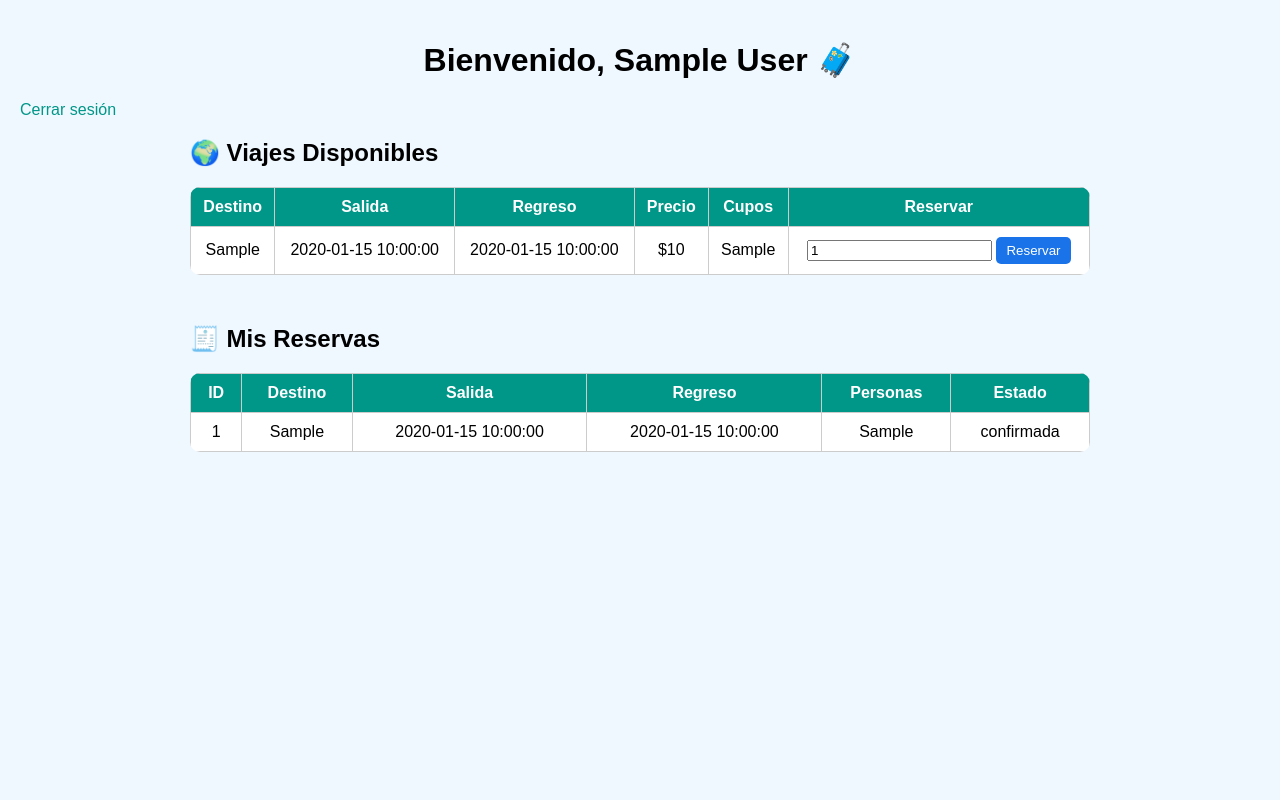
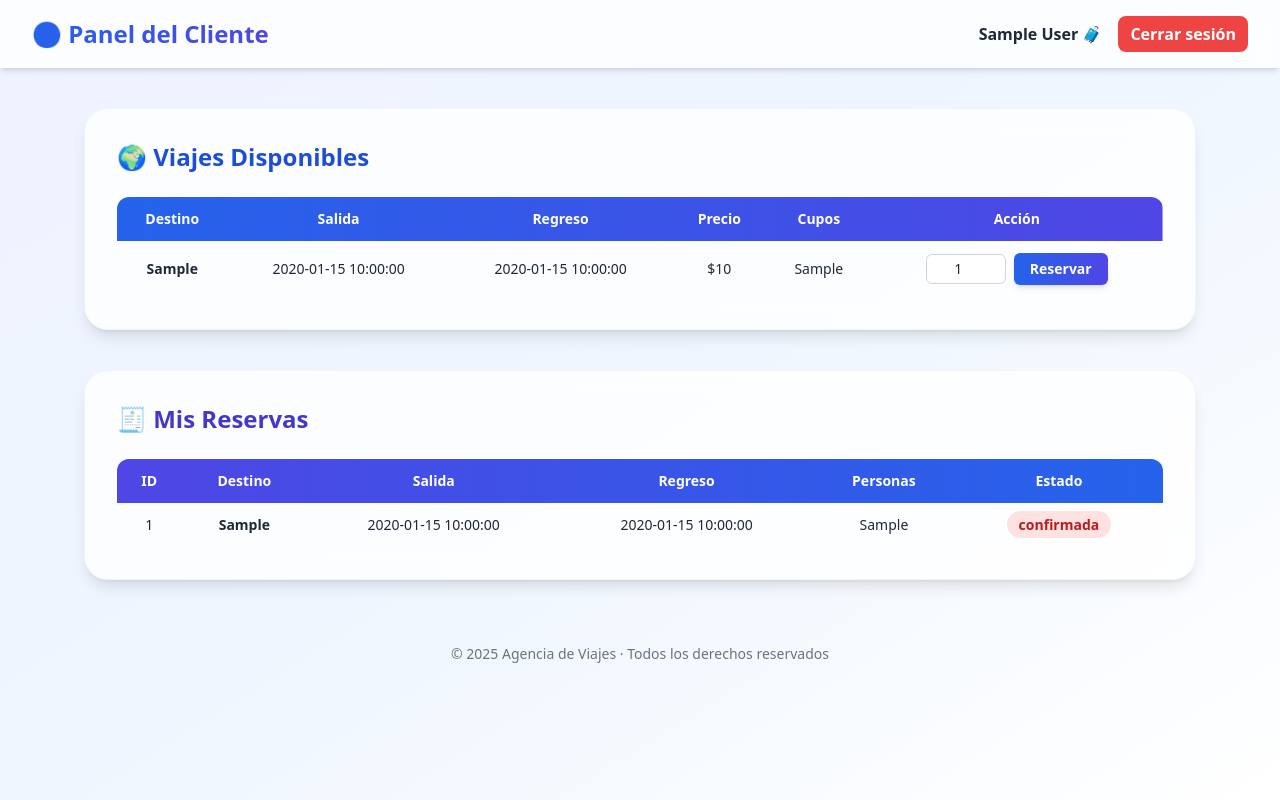
Before and after one commit to AndersonRobles21/Proyecto-Leonardo, a PHP site: page /cliente_dashboard.php in a window 1280 px wide. Run offline with PHP 8.4, Linux system fonts and the light colour scheme; the visitor is signed in with stand-in values (Sample User, id 1); tables that the repository leaves empty or names only in its code hold one stand-in row (values such as "Sample post"); some libraries are stand-ins or nearby versions.

Commit message:
Refactor cliente_dashboard.php with Tailwind CSS

```diff
--- a/views/cliente/cliente_dashboard.php
+++ b/views/cliente/cliente_dashboard.php
@@ -1,7 +1,6 @@
 <?php
 session_start();
 include("../../models/conexion.php");
-
 
 // Validar rol del cliente
 if (!isset($_SESSION['rol']) || $_SESSION['rol'] != 3) {
@@ -45,116 +44,147 @@ $reservas = mysqli_query($conn, "
 <head>
     <meta charset="UTF-8">
     <title>Panel del Cliente</title>
-    <style>
-        body {
-            font-family: Arial;
-            background-color: #f0f8ff;
-            margin: 0;
-            padding: 20px;
+    <script src="https://cdn.tailwindcss.com"></script>
+    <script>
+        tailwind.config = {
+            darkMode: 'media',
+            theme: {
+                extend: {
+                    colors: {
+                        primary: '#4F46E5',
+                        secondary: '#3B82F6',
+                    },
+                },
+            },
         }
-        h1 {
-            text-align: center;
-        }
-        .contenedor {
-            display: flex;
-            flex-direction: column;
-            gap: 30px;
-            max-width: 900px;
-            margin: 0 auto;
-        }
-        table {
-            width: 100%;
-            border-collapse: collapse;
-            background: #fff;
-            border-radius: 10px;
-            overflow: hidden;
-        }
-        th, td {
-            padding: 10px;
-            border: 1px solid #ccc;
-            text-align: center;
-        }
-        th {
-            background-color: #009688;
-            color: white;
-        }
-        button {
-            background: #1a73e8;
-            color: white;
-            border: none;
-            padding: 6px 10px;
-            border-radius: 5px;
-            cursor: pointer;
-        }
-        button:hover { background: #0d5ec2; }
-        .mensaje { text-align: center; color: green; }
-        a { text-decoration: none; color: #009688; }
-    </style>
+    </script>
 </head>
-<body>
-    <h1>Bienvenido, <?= $_SESSION['nombre']; ?> 🧳</h1>
-    <a href="../../controllers/logout.php" class="text-red-600 font-bold hover:underline">Cerrar sesión</a>
-    <?php if ($mensaje) echo "<p class='mensaje'>$mensaje</p>"; ?>
 
-    <div class="contenedor">
+<body class="bg-gradient-to-br from-indigo-50 via-blue-50 to-white dark:from-gray-900 dark:via-slate-900 dark:to-gray-800 min-h-screen text-gray-800 dark:text-gray-100 transition-all duration-500">
+
+    <!-- NAVBAR -->
+    <header class="flex justify-between items-center px-8 py-4 bg-white/80 dark:bg-gray-900/80 backdrop-blur-lg shadow-md sticky top-0 z-50">
+        <h1 class="text-2xl font-extrabold text-transparent bg-clip-text bg-gradient-to-r from-blue-600 to-indigo-600">
+            🌎 Panel del Cliente
+        </h1>
+        <div class="flex items-center gap-4">
+            <span class="font-semibold"><?= $_SESSION['nombre']; ?> 🧳</span>
+            <a href="../../controllers/logout.php" class="bg-red-500 hover:bg-red-600 text-white font-semibold py-1.5 px-3 rounded-lg transition">
+                Cerrar sesión
+            </a>
+        </div>
+    </header>
+
+    <main class="max-w-6xl mx-auto py-10 px-5 space-y-10">
+
+        <?php if ($mensaje): ?>
+            <p class="text-center text-green-600 dark:text-green-400 font-semibold text-lg"><?= $mensaje; ?></p>
+        <?php endif; ?>
+
         <!-- VIAJES DISPONIBLES -->
-        <section>
-            <h2>🌍 Viajes Disponibles</h2>
-            <table>
+        <section class="bg-white/80 dark:bg-gray-900/60 backdrop-blur-md rounded-3xl shadow-lg p-8 border border-gray-200/40 dark:border-gray-700">
+            <h2 class="text-2xl font-bold mb-6 flex items-center gap-2 text-blue-700 dark:text-blue-400">
+                🌍 Viajes Disponibles
+            </h2>
+
+            <div class="overflow-x-auto rounded-xl">
+                <table class="w-full text-sm text-center border-collapse">
+                    <thead class="bg-gradient-to-r from-blue-600 to-indigo-600 text-white">
                         <tr>
-                    <th>Destino</th>
-                    <th>Salida</th>
-                    <th>Regreso</th>
-                    <th>Precio</th>
-                    <th>Cupos</th>
-                    <th>Reservar</th>
+                            <th class="p-3">Destino</th>
+                            <th class="p-3">Salida</th>
+                            <th class="p-3">Regreso</th>
+                            <th class="p-3">Precio</th>
+                            <th class="p-3">Cupos</th>
+                            <th class="p-3">Acción</th>
                         </tr>
+                    </thead>
+                    <tbody class="divide-y divide-gray-200 dark:divide-gray-700">
                         <?php while($v = mysqli_fetch_assoc($viajes)) { ?>
-                <tr>
-                    <td><?= $v['destino']; ?></td>
-                    <td><?= $v['fecha_salida']; ?></td>
-                    <td><?= $v['fecha_regreso']; ?></td>
-                    <td>$<?= number_format($v['precio'], 0, ',', '.'); ?></td>
-                    <td><?= $v['cupos']; ?></td>
-                    <td>
-                        <form method="POST" action="">
-                            <input type="hidden" name="id_viaje" value="<?= $v['id_viaje']; ?>">
-                            <input type="number" name="personas" value="1" min="1" max="<?= $v['cupos']; ?>" required>
-                            <button type="submit">Reservar</button>
+                        <tr class="hover:bg-blue-50 dark:hover:bg-gray-800 transition">
+                            <td class="p-3 font-semibold"><?= $v['destino']; ?></td>
+                            <td class="p-3"><?= $v['fecha_salida']; ?></td>
+                            <td class="p-3"><?= $v['fecha_regreso']; ?></td>
+                            <td class="p-3">$<?= number_format($v['precio'], 0, ',', '.'); ?></td>
+                            <td class="p-3"><?= $v['cupos']; ?></td>
+                            <td class="p-3">
+                                <form method="POST" action="" class="flex flex-col sm:flex-row items-center justify-center gap-2">
+                                    <input
+                                        type="hidden"
+                                        name="id_viaje"
+                                        value="<?= $v['id_viaje']; ?>">
+                                    <input
+                                        type="number"
+                                        name="personas"
+                                        value="1"
+                                        min="1"
+                                        max="<?= $v['cupos']; ?>"
+                                        required
+                                        class="w-20 text-center border border-gray-300 dark:border-gray-700 bg-white dark:bg-gray-800 rounded-md p-1 focus:ring-2 focus:ring-indigo-400 outline-none">
+                                    <button
+                                        type="submit"
+                                        class="bg-gradient-to-r from-blue-600 to-indigo-600 hover:from-indigo-600 hover:to-blue-600 text-white font-semibold py-1.5 px-4 rounded-md shadow-md transition-all">
+                                        Reservar
+                                    </button>
                                 </form>
                             </td>
                         </tr>
                         <?php } ?>
+                    </tbody>
                 </table>
+            </div>
         </section>
 
         <!-- MIS RESERVAS -->
-        <section>
-            <h2>🧾 Mis Reservas</h2>
-            <table>
+        <section class="bg-white/80 dark:bg-gray-900/60 backdrop-blur-md rounded-3xl shadow-lg p-8 border border-gray-200/40 dark:border-gray-700">
+            <h2 class="text-2xl font-bold mb-6 flex items-center gap-2 text-indigo-700 dark:text-indigo-400">
+                🧾 Mis Reservas
+            </h2>
+
+            <div class="overflow-x-auto rounded-xl">
+                <table class="w-full text-sm text-center border-collapse">
+                    <thead class="bg-gradient-to-r from-indigo-600 to-blue-600 text-white">
                         <tr>
-                    <th>ID</th>
-                    <th>Destino</th>
-                    <th>Salida</th>
-                    <th>Regreso</th>
-                    <th>Personas</th>
-                    <th>Estado</th>
+                            <th class="p-3">ID</th>
+                            <th class="p-3">Destino</th>
+                            <th class="p-3">Salida</th>
+                            <th class="p-3">Regreso</th>
+                            <th class="p-3">Personas</th>
+                            <th class="p-3">Estado</th>
                         </tr>
+                    </thead>
+                    <tbody class="divide-y divide-gray-200 dark:divide-gray-700">
                         <?php if (mysqli_num_rows($reservas) > 0) {
                             while($r = mysqli_fetch_assoc($reservas)) { ?>
-                        <tr>
-                            <td><?= $r['id_reserva']; ?></td>
-                            <td><?= $r['destino']; ?></td>
-                            <td><?= $r['fecha_salida']; ?></td>
-                            <td><?= $r['fecha_regreso']; ?></td>
-                            <td><?= $r['cantidad_personas']; ?></td>
-                            <td><?= $r['estado']; ?></td>
+                                <tr class="hover:bg-indigo-50 dark:hover:bg-gray-800 transition">
+                                    <td class="p-3"><?= $r['id_reserva']; ?></td>
+                                    <td class="p-3 font-semibold"><?= $r['destino']; ?></td>
+                                    <td class="p-3"><?= $r['fecha_salida']; ?></td>
+                                    <td class="p-3"><?= $r['fecha_regreso']; ?></td>
+                                    <td class="p-3"><?= $r['cantidad_personas']; ?></td>
+                                    <td class="p-3">
+                                        <span class="px-3 py-1 text-sm font-semibold rounded-full
+                                            <?= $r['estado'] == 'Pendiente' ? 'bg-yellow-100 dark:bg-yellow-800 text-yellow-700 dark:text-yellow-200' :
+                                               ($r['estado'] == 'Aprobada' ? 'bg-green-100 dark:bg-green-800 text-green-700 dark:text-green-200' :
+                                               'bg-red-100 dark:bg-red-800 text-red-700 dark:text-red-200'); ?>">
+                                            <?= $r['estado']; ?>
+                                        </span>
+                                    </td>
                                 </tr>
                         <?php } } else { ?>
-                    <tr><td colspan="6">No tienes reservas aún.</td></tr>
+                            <tr>
+                                <td colspan="6" class="p-3 text-gray-500 dark:text-gray-400 italic">No tienes reservas aún.</td>
+                            </tr>
                         <?php } ?>
+                    </tbody>
                 </table>
+            </div>
         </section>
-    </div>
+    </main>
+
+    <footer class="text-center py-6 text-sm text-gray-500 dark:text-gray-400">
+        © <?= date("Y"); ?> Agencia de Viajes · Todos los derechos reservados
+    </footer>
+
 </body>
 </html>
```
Lines whose indentation alone changed are shown as unchanged.
